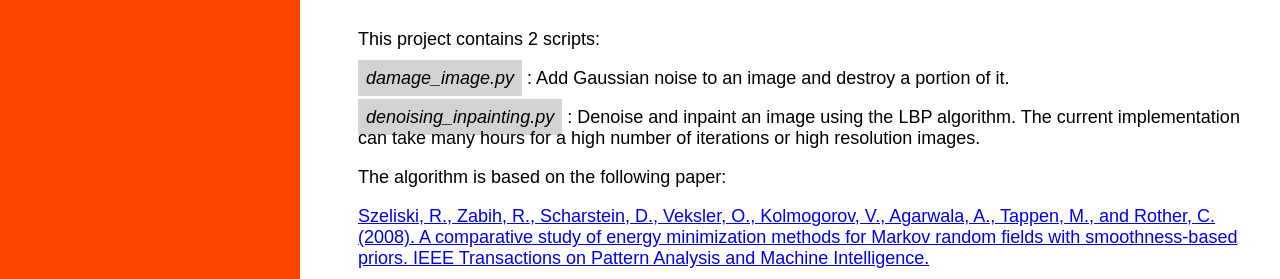
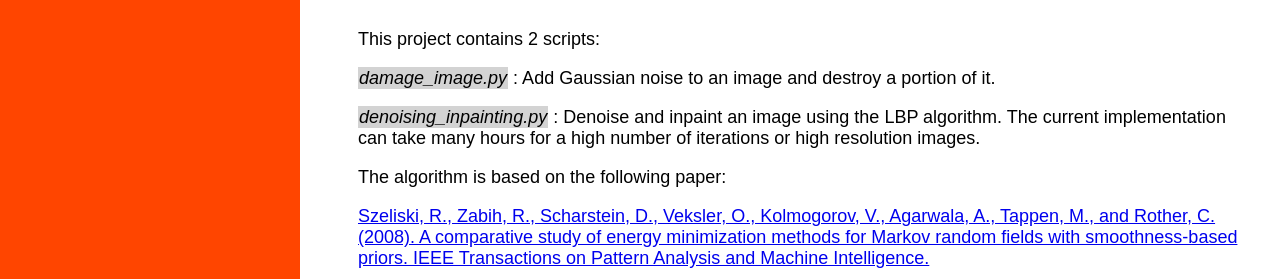
Before and after one commit to NickGeramanis/denoising-inpainting-lbp, a plain HTML site: page index.html in a window 1280 px wide. Shown: the part 299-578 px from the top of the page. Drawn offline with Linux system fonts and the light colour scheme.

Commit message:
Updated style.css

```diff
--- a/style.css
+++ b/style.css
@@ -75,6 +75,6 @@ body {
 .main quote {
   font-size: 18px;
   font-style: italic;
-  padding: 8px;
+  padding: 1px;
   background-color: lightgrey;
 }
```
